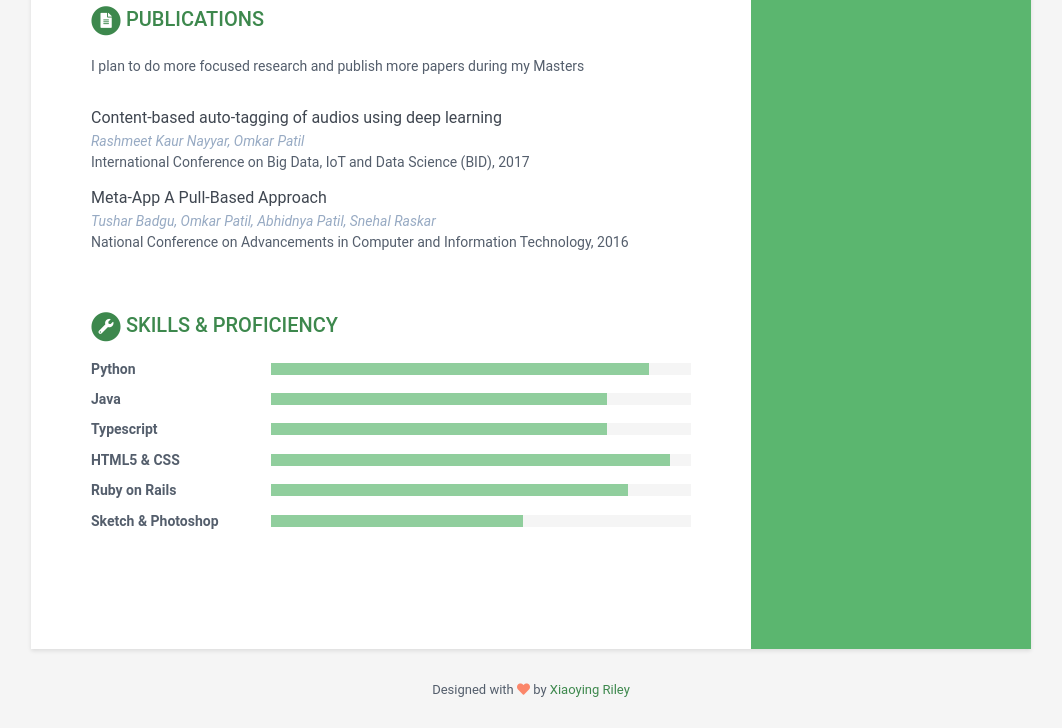
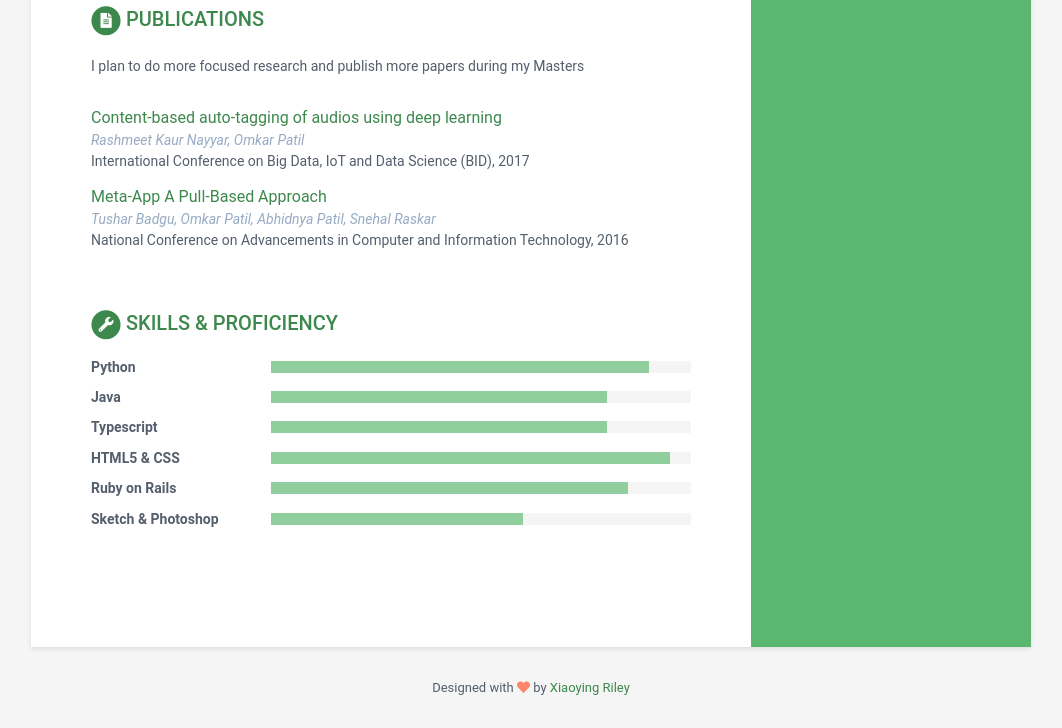
Before and after one commit to omkarpat/mystory, a Jekyll site: the page built from index.html, in a window 1280 px wide. Shown: the part 1595-2323 px from the top of the page, without its empty margins (109-1171 px from the left). Built offline with Jekyll 4.4.1, drawn with Linux system fonts in a browser that asks for light colours.

```diff
--- a/_includes/publications.html
+++ b/_includes/publications.html
@@ -18,7 +18,9 @@
 
   {% for publication in publications.papers %}
   <div class="item">
-    <div class="publication-title">{{ publication.title }}</div>
+    <span class="publication-title">
+      <a href="{{ publication.link }}">{{ publication.title }}</a>
+    </span>
     <div class="publication-authors">{{ publication.authors }}</div>
     <div class="publication-conference">{{ publication.conference }}</div>
   </div><!--//item-->
```
